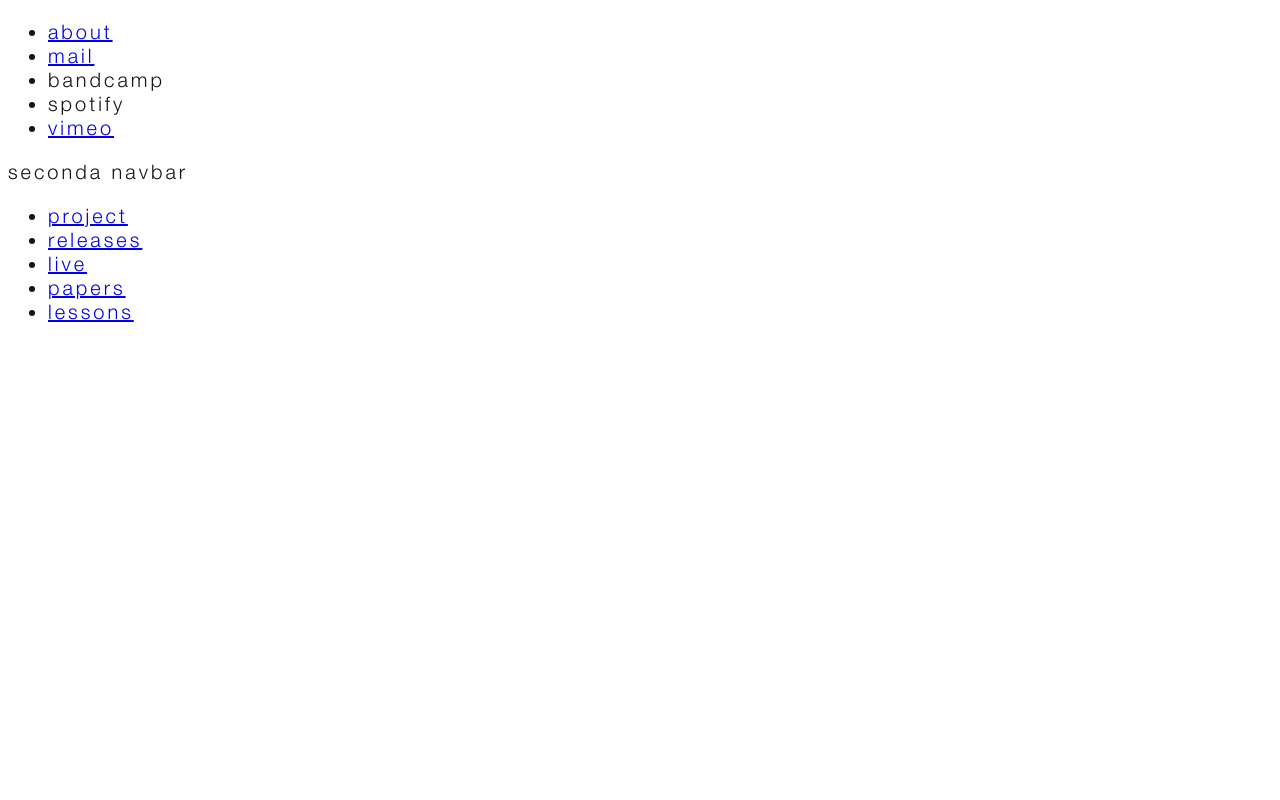
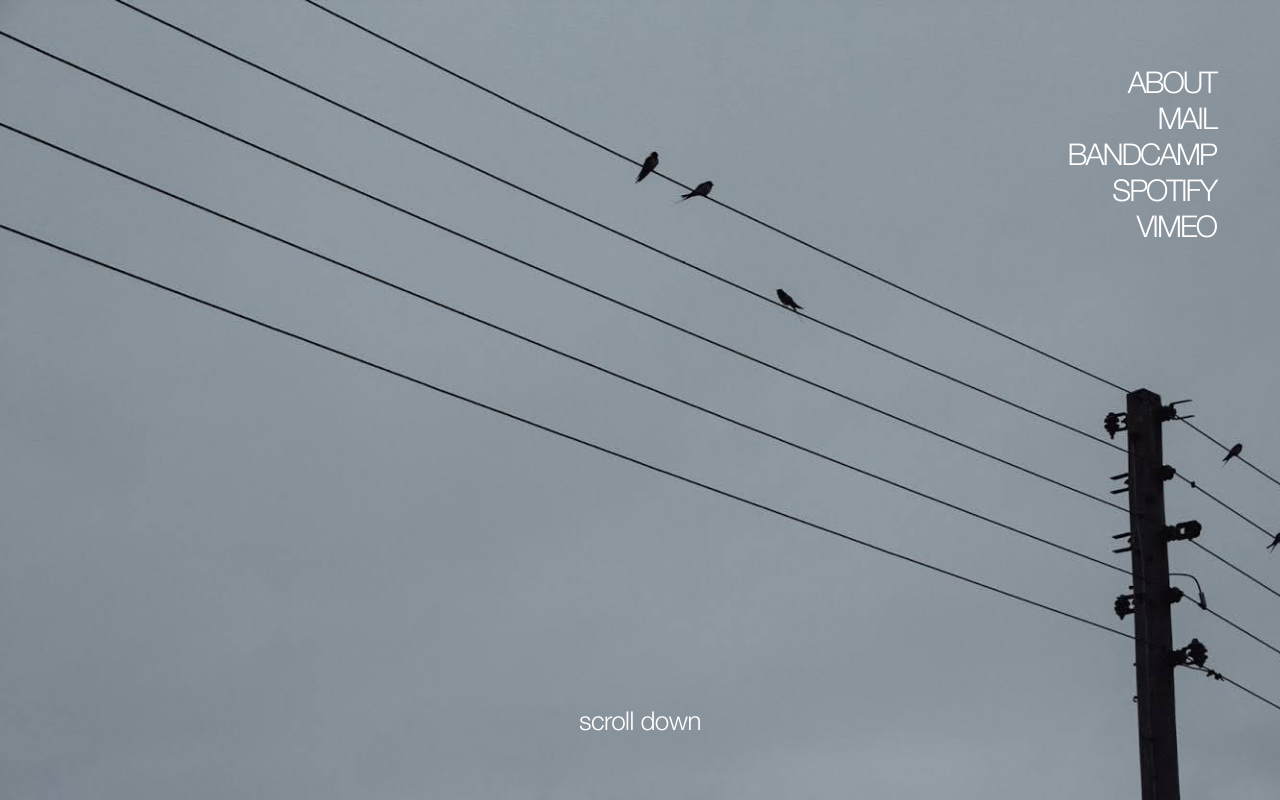
Before and after one commit to andreachirico11/multi-portfolio, an Angular app: page / in a window 1280 px wide. Built offline with nearby package versions, Linux system fonts and the light colour scheme.

Commit message:
CU-86bywmt3q navbar

```diff
--- a/src/app/navbar/navbar.component.html
+++ b/src/app/navbar/navbar.component.html
@@ -1,5 +1,9 @@
-<nav>
+<div class="img-container">
+  <img ngSrc="assets/nav.png" fill>
+</div>
 
+
+<nav class="text-primary">
   <ul>
     <li>
       <a routerLink="/about">about</a>
@@ -18,25 +22,4 @@
     </li>
   </ul>
 </nav>
-seconda navbar
-<nav>
-
-    <ul>
-        <li>
-            <a routerLink>project</a>
-        </li>
-        <li>
-            <a routerLink>releases</a>
-        </li>
-        <li>
-            <a routerLink>live</a>
-        </li>
-        <li>
-            <a routerLink>papers</a>
-        </li>
-        <li>
-            <a routerLink>lessons</a>
-        </li>
-    </ul>
-
-</nav>
+<h3 class="text-primary">scroll down</h3>
--- a/src/app/navbar/navbar.component.scss
+++ b/src/app/navbar/navbar.component.scss
@@ -0,0 +1,52 @@
+@import '../../styles/media.scss';
+
+:host {
+  position: relative;
+  height: 100vh;
+  overflow: hidden;
+}
+
+:host,
+h3 {
+  display: block;
+  width: 100vw;
+}
+
+.img-container,
+nav,
+h3 {
+  position: absolute;
+}
+
+.img-container {
+  width: 1266px;
+  height: 844px;
+  right: -20%;
+
+  @include media_tablet {
+    width: 1621px;
+    height: 1080px;
+  }
+
+  @include media_desktop {
+    width: 1537px;
+    height: 1024px;
+    left: 0;
+  }
+}
+
+nav {
+  text-transform: uppercase;
+  text-align: right;
+  right: 8%;
+  top: 8%;
+
+  @include media_desktop {
+    right: 5%;
+  }
+}
+
+h3 {
+  bottom: 8%;
+  text-align: center;
+}
--- a/src/app/navbar/navbar.component.ts
+++ b/src/app/navbar/navbar.component.ts
@@ -1,10 +1,11 @@
+import { NgOptimizedImage } from '@angular/common';
 import { Component } from '@angular/core';
 import { RouterLink } from '@angular/router';
 
 @Component({
   selector: 'mp-nav',
   standalone: true,
-  imports: [RouterLink],
+  imports: [RouterLink, NgOptimizedImage],
   templateUrl: './navbar.component.html',
   styleUrl: './navbar.component.scss',
 })
--- a/src/styles.scss
+++ b/src/styles.scss
@@ -1,7 +1,28 @@
-@import './styles/variables/typography.scss';
-@import './styles/variables/colors.scss';
+@import './styles/typography.scss';
+@import './styles/variables.scss';
+@import './styles/themes.scss';
+
+* {
+  margin: 0;
+  padding: 0;
+}
 
 body {
   @include paragraphs;
   color: $black;
+  box-sizing: border-box;
 }
+
+ul {
+  list-style: none;
+  @include navbar;
+}
+
+a {
+  text-decoration: none;
+  color: inherit;
+}
+
+h3 {
+  @include paragraphs-title;
+}
--- a/src/styles/variables/media.scss
+++ b/src/styles/media.scss
@@ -1,6 +1,4 @@
-$desktop: 1260px;
-$tablet: 960px;
-$mobile: 480px;
+@import 'variables.scss';
 
 @mixin media_custom($min, $max: '') {
   $query: '';
--- /dev/null
+++ b/src/styles/themes.scss
@@ -0,0 +1,5 @@
+@import 'variables.scss';
+
+.text-primary {
+  color: $white;
+}
--- a/src/styles/variables/typography.scss
+++ b/src/styles/typography.scss
@@ -2,28 +2,35 @@
 
 @font-face {
   font-family: 'helvetica medium';
-  src: url('../../assets/fonts/helveticaneue-light.woff2') format('woff2');
+  src: url('../assets/fonts/helveticaneue-light.woff2') format('woff2');
+  font-weight: normal;
+  font-style: normal;
+}
+
+@font-face {
+  font-family: 'helvetica light';
+  src: url('../assets/fonts/helveticaneue-light-2.woff2') format('woff2');
   font-weight: normal;
   font-style: normal;
 }
 
 @font-face {
   font-family: 'helvetica condensed bold';
-  src: url('../../assets/fonts/helveticaneuecondensedbold.woff2') format('woff2');
+  src: url('../assets/fonts/helveticaneuecondensedbold.woff2') format('woff2');
   font-weight: normal;
   font-style: normal;
 }
 
 @font-face {
   font-family: 'druk text trial bold';
-  src: url('../../assets/fonts/druktextboldtrial.woff2') format('woff2');
+  src: url('../assets/fonts/druktextboldtrial.woff2') format('woff2');
   font-weight: normal;
   font-style: normal;
 }
 
 @font-face {
   font-family: 'druk text trial super';
-  src: url('../../assets/fonts/druktextsupertrial.woff2') format('woff2');
+  src: url('../assets/fonts/druktextsupertrial.woff2') format('woff2');
   font-weight: normal;
   font-style: normal;
 }
@@ -31,18 +38,31 @@
 @mixin paragraphs {
   font-family: 'helvetica medium', sans-serif;
   letter-spacing: 3px;
-  font-size: 20px;
+  font-size: 14px;
+  font-weight: normal;
+
   @include media_mobile_xs {
-    font-size: 20px;
+    font-size: 14px;
   }
   @include media_mobile {
-    font-size: 20px;
+    font-size: 14px;
   }
   @include media_tablet {
-    font-size: 20px;
+    font-size: 14px;
   }
   @include media_desktop {
-    font-size: 20px;
+    font-size: 14px;
+  }
+}
+
+@mixin paragraphs-title {
+  font-family: 'helvetica medium', sans-serif;
+  letter-spacing: -0.5px;
+  font-weight: normal;
+  font-size: 20px;
+
+  @include media_desktop {
+    font-size: 26px;
   }
 }
 
@@ -50,18 +70,6 @@
   font-family: 'helvetica medium', sans-serif;
   letter-spacing: -2px;
   font-size: 30px;
-  @include media_mobile_xs {
-    font-size: 30px;
-  }
-  @include media_mobile {
-    font-size: 30px;
-  }
-  @include media_tablet {
-    font-size: 30px;
-  }
-  @include media_desktop {
-    font-size: 30px;
-  }
 }
 
 @mixin navbar_big {
--- /dev/null
+++ b/src/styles/variables.scss
@@ -0,0 +1,6 @@
+$white: #ffff;
+$black: #151219;
+
+$desktop: 1260px;
+$tablet: 810px;
+$mobile: 390px;
--- a/src/styles/variables/colors.scss
+++ /dev/null
@@ -1,2 +0,0 @@
-    $white: #FFFF;
-    $black: #151219;
```
Also changed, not shown: src/assets/fonts/helveticaneue-light-2.woff2 (added), src/assets/nav.png (added). Lines whose indentation alone changed are shown as unchanged.
